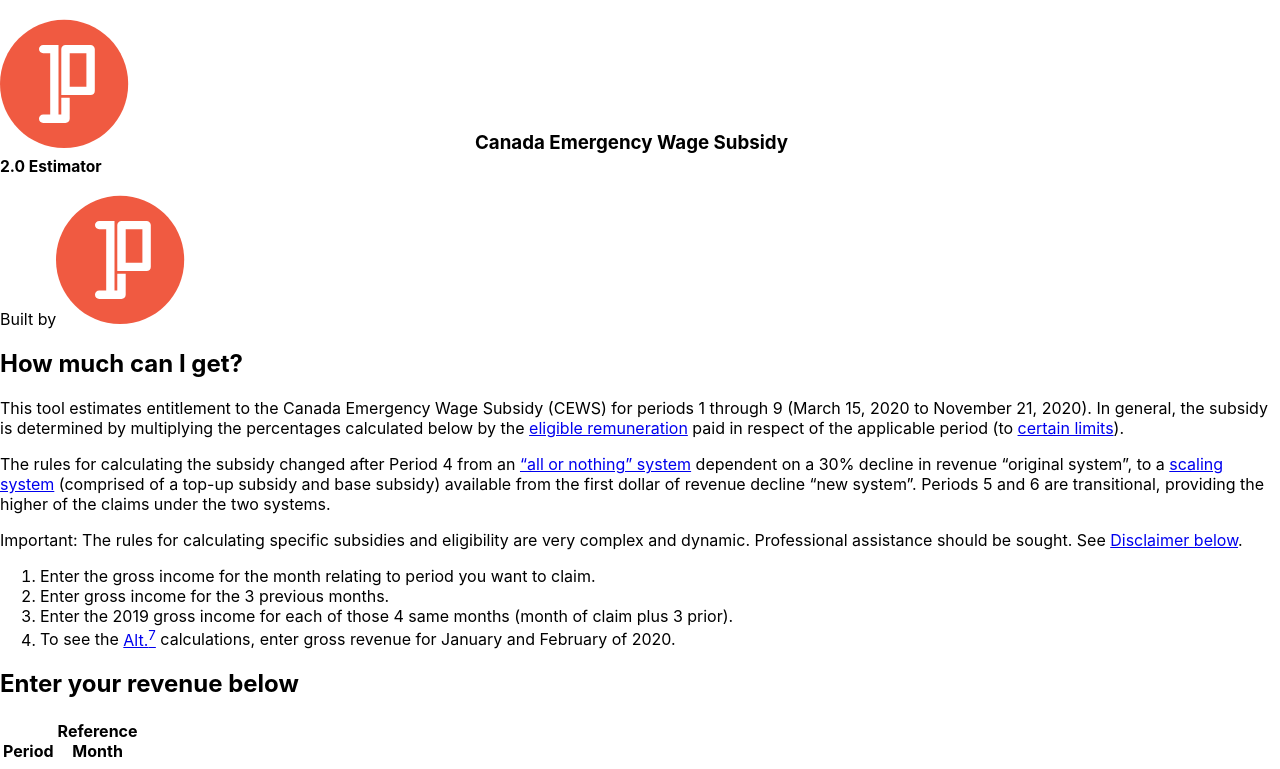
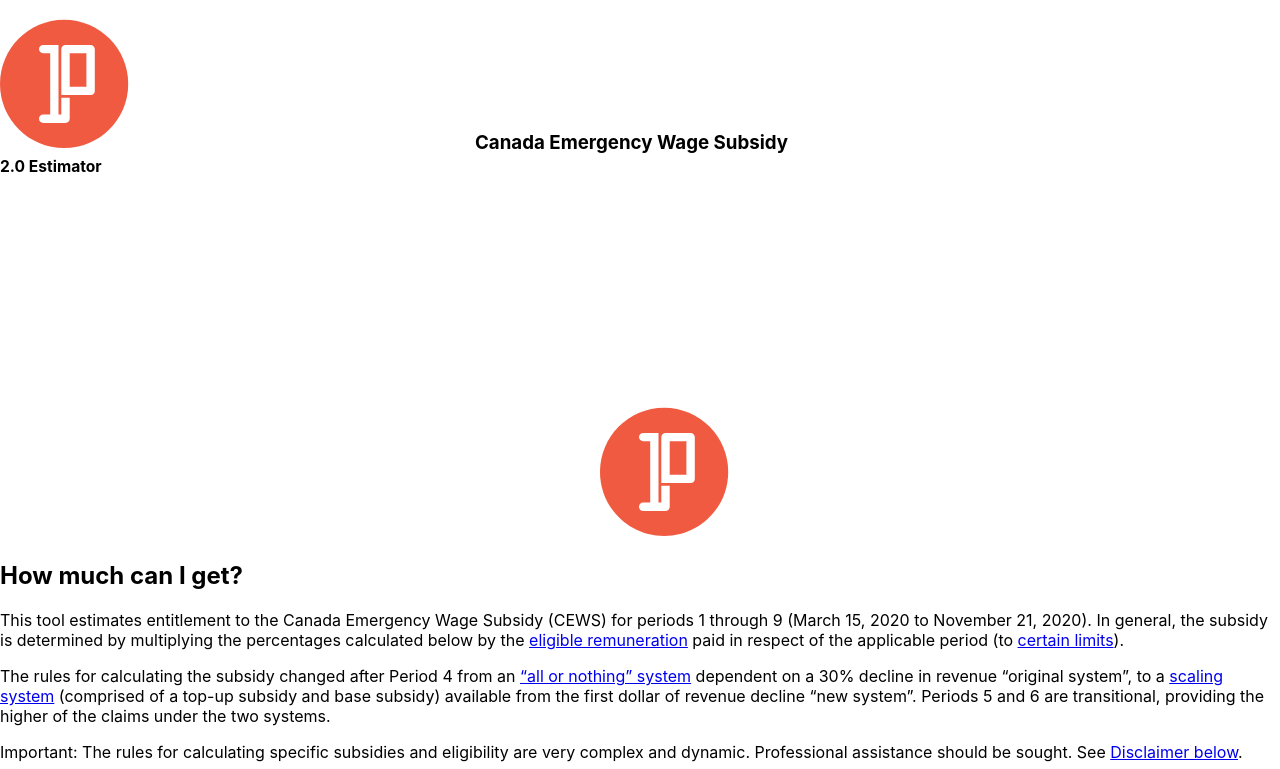
Before and after one commit to gopunchcard/cews-calculator, a React (Create React App) app: page / in a window 1280 px wide. Shown: the top 769 px of the page. Built offline with nearby package versions, Linux system fonts and the light colour scheme; the HTML template or start-up script is replaced by a standard one; a web font is replaced by a local one.

Commit message:
Added Video Tax News Logo

```diff
--- a/src/App.tsx
+++ b/src/App.tsx
@@ -11,7 +11,7 @@ import CalculatorInstructions from './content/CalculatorInstructions';
 
 interface IProps { }
 
-const App: React.FC<IProps> = ( _props: IProps ) => {
+const App: React.FC<IProps> = (_props: IProps) => {
 	return (
 		<article>
 			<section className="container-fluid px-lg-4 bg-texture-senary text-white">
@@ -24,9 +24,13 @@ const App: React.FC<IProps> = ( _props: IProps ) => {
 						<small>2.0 Estimator</small>
 					</h1>
 					<div className="d-none d-md-block ml-md-auto text-monospace text-uppercase">
-						Built by
+						<a href="https://www.videotax.com/" target="_blank" rel="noreferrer noopener" aria-label="Video Tax News" className="navbar-brand-pcs ml-2">
+							<img src={require('./components/images/logo-vtn-inverse.png')} alt="Video Tax Nees" className="w-100" />
+						</a>
 						<a href="https://punchcard.io" target="_blank" rel="noreferrer noopener" aria-label="Punchcard Systems" className="navbar-brand-pcs ml-2">
 							<img src={require('./components/images/logo-punchcard-inverse-coloured.svg')} alt="Punchcard Systems Logo" className="w-100" />
+
+
 						</a>
 					</div>
 				</div>
```
